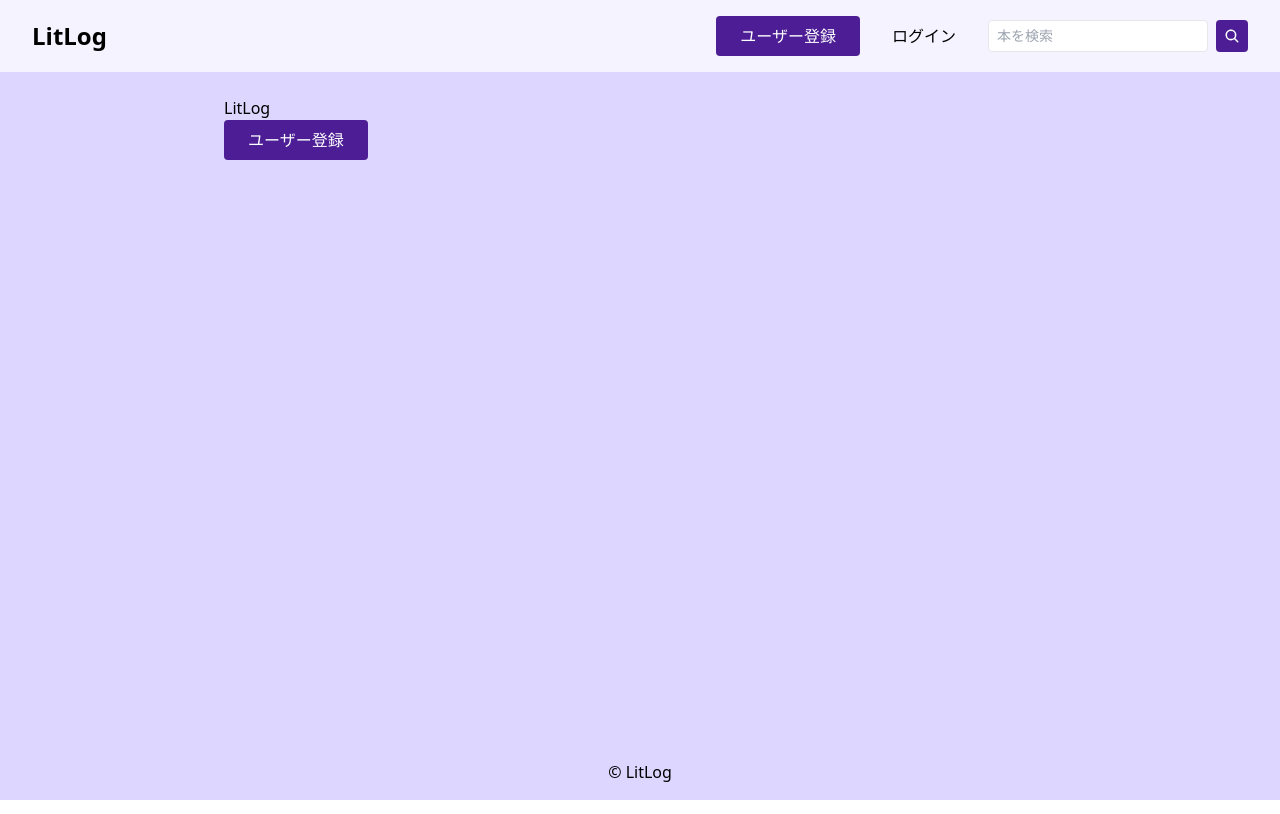
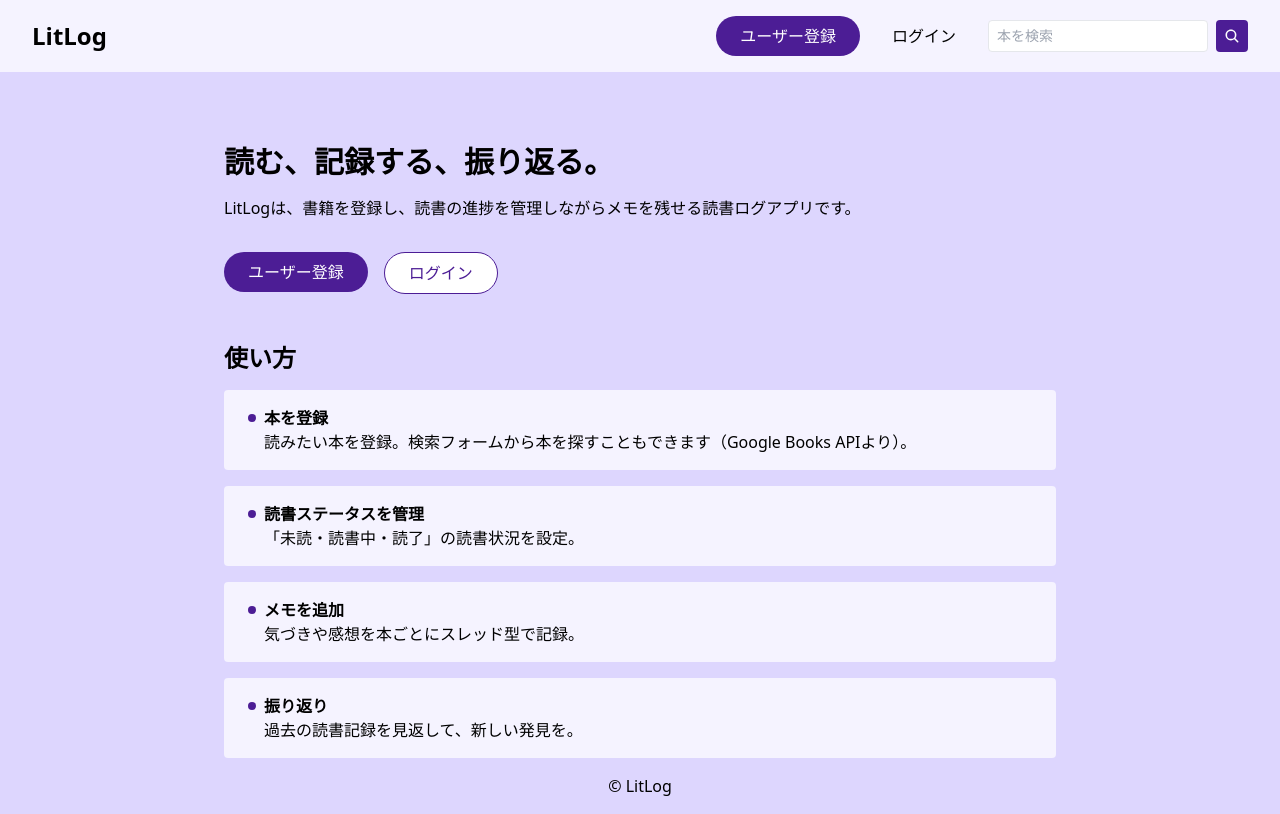
Before and after one commit to kukky44/LitLog, a Next.js app: page / in a window 1280 px wide. Built offline with nearby package versions, Linux system fonts and the light colour scheme; no server answers.

Commit message:
add: add homepage content

```diff
--- a/src/app/components/layout/header.tsx
+++ b/src/app/components/layout/header.tsx
@@ -35,7 +35,7 @@ export default function Header() {
   return (
     <header className="flex justify-between py-4 px-8 items-center bg-violet-50">
       <h1 className="text-2xl font-bold">
-        <Link href="/">LitLog</Link>
+        <Link href={session ? '/library' : '/'}>LitLog</Link>
       </h1>
       <nav>
         <ul className="flex justify-between gap-8 items-center">
--- a/src/app/components/ui/buttons/primaryButton.tsx
+++ b/src/app/components/ui/buttons/primaryButton.tsx
@@ -9,7 +9,7 @@ type ButtonProps = {
 
 const PrimaryButton: React.FC<ButtonProps> = ({clickEvent, label, className, disabled}) => {
   return(
-    <button onClick={clickEvent} type="submit" className={`text-white rounded px-6 py-2 bg-violet-900 transition hover:bg-violet-800 ${className} disabled:opacity-50 disabled:hover:bg-violet-900`} disabled={disabled}>
+    <button onClick={clickEvent} type="submit" className={`text-white rounded-full px-6 py-2 bg-violet-900 transition hover:bg-violet-800 ${className} disabled:opacity-50 disabled:hover:bg-violet-900`} disabled={disabled}>
       {label}
     </button>
   )
--- a/src/app/components/ui/buttons/secondaryButton.tsx
+++ b/src/app/components/ui/buttons/secondaryButton.tsx
@@ -9,7 +9,7 @@ type ButtonProps = {
 
 const SecondaryButton: React.FC<ButtonProps> = ({clickEvent, label, className, disabled}) => {
   return(
-    <button onClick={clickEvent} type="submit" className={`rounded px-6 py-2 border border-violet-900 text-violet-900 transition bg-white hover:bg-violet-50 ${className} disabled:opacity-50`} disabled={disabled}>
+    <button onClick={clickEvent} type="submit" className={`rounded-full px-6 py-2 border border-violet-900 text-violet-900 transition bg-white hover:bg-violet-50 ${className} disabled:opacity-50`} disabled={disabled}>
       {label}
     </button>
   )
--- a/src/app/page.tsx
+++ b/src/app/page.tsx
@@ -1,18 +1,62 @@
+"use client"
+
 import Link from "next/link";
 import PrimaryButton from "./components/ui/buttons/primaryButton";
-import { serverAuth } from "./lib/auth";
+import SecondaryButton from "./components/ui/buttons/secondaryButton";
+import { useRouter } from "next/navigation";
+import { useSession } from "next-auth/react";
 
-export default async function Home() {
-  const session = await serverAuth();
+const howto = [
+  {
+    title: "本を登録",
+    desc: "読みたい本を登録。検索フォームから本を探すこともできます（Google Books APIより）。"
+  },
+  {
+    title: "読書ステータスを管理",
+    desc: "「未読・読書中・読了」の読書状況を設定。"
+  },
+  {
+    title: "メモを追加",
+    desc: "気づきや感想を本ごとにスレッド型で記録。"
+  },
+  {
+    title: "振り返り",
+    desc: "過去の読書記録を見返して、新しい発見を。"
+  },
+]
+
+export default function Home() {
+  const {data: session} = useSession();
+  const router = useRouter();
+  if(session) router.push("/library");
 
   return (
-    <div className="">
-      <h2>LitLog</h2>
-      {!session &&
-        <Link href="/signup">
-          <PrimaryButton label="ユーザー登録" />
-        </Link>
-      }
+    <div>
+      <div className="mt-12">
+        <h1 className="text-3xl font-bold">読む、記録する、振り返る。</h1>
+        <div className="mt-4">LitLogは、書籍を登録し、読書の進捗を管理しながらメモを残せる読書ログアプリです。</div>
+        <div className="mt-8 flex gap-4">
+          <Link href="/signup">
+            <PrimaryButton label="ユーザー登録" />
+          </Link>
+          <Link href="/login">
+            <SecondaryButton label="ログイン" />
+          </Link>
+        </div>
+      </div>
+      <div className="mt-12">
+        <h2 className="text-2xl font-bold">使い方</h2>
+        <ul className="mt-4 grid gap-4">
+          {howto.map((item, index) => (
+            <li key={index} className="px-6 py-4 bg-violet-50 rounded">
+              <div className="pl-4">
+                <div className="relative font-bold"><span className="top-2 absolute w-2 h-2 -left-4 block bg-violet-900 rounded-full"></span>{item.title}</div>
+                <div>{item.desc}</div>
+              </div>
+            </li>
+          ))}
+        </ul>
+      </div>
     </div>
   );
 }
```
